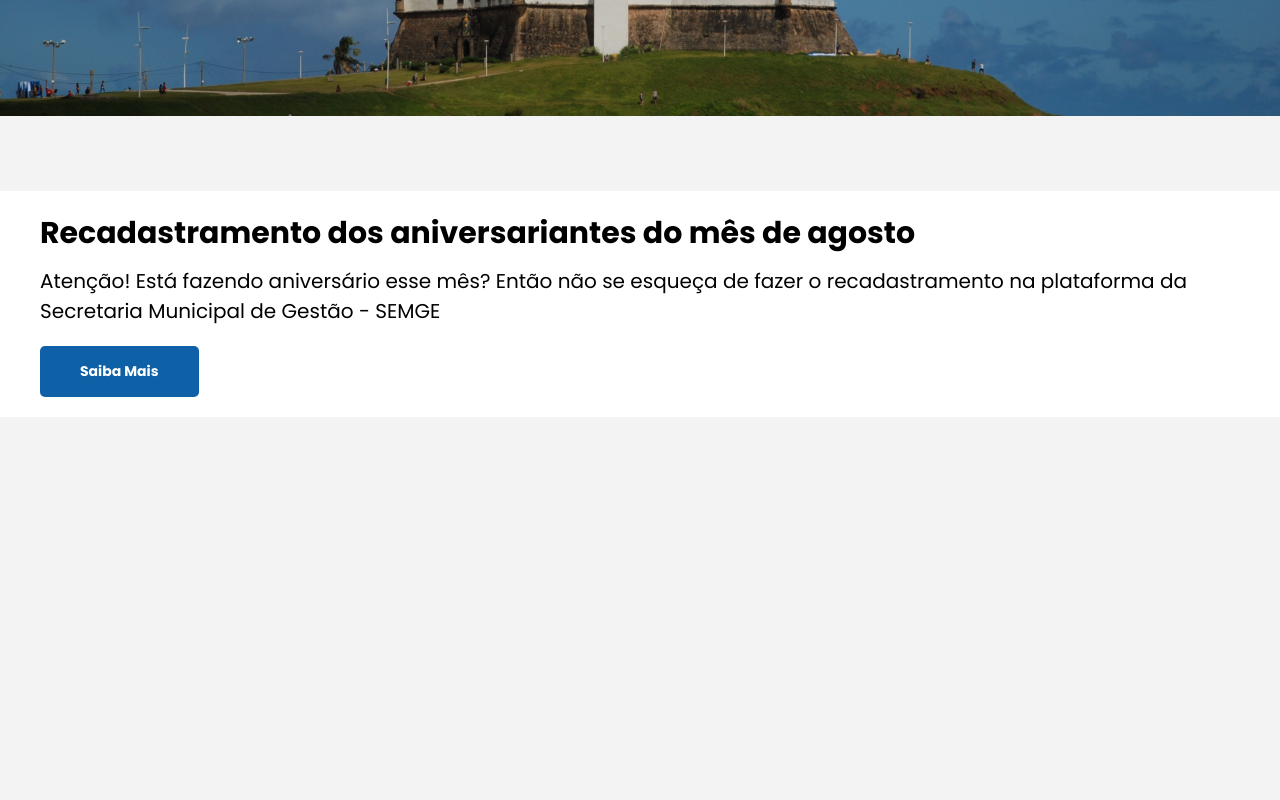
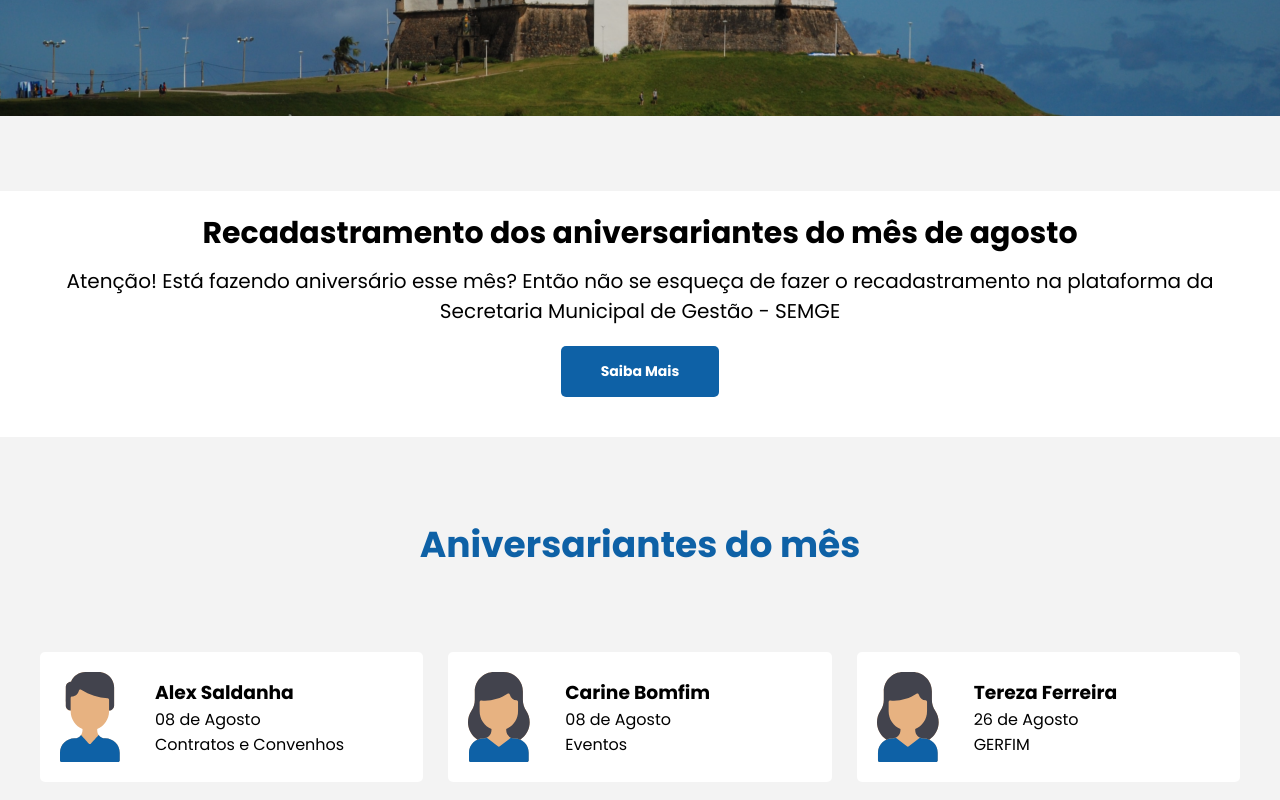
Before and after one commit to AlexShyjada/Intranet, a React (Create React App) app in the folder project/: page / in a window 1280 px wide. Shown: the part 440-1240 px from the top of the page. Before the commit the page ends 857 px from the top, so only its background shows below. Built offline with nearby package versions, Linux system fonts and the light colour scheme.

Commit message:
add section aniversariantes

```diff
--- a/project/src/App.tsx
+++ b/project/src/App.tsx
@@ -2,12 +2,14 @@ import React from 'react';
 import './Global.css'
 import Header from './components/Header/Header'
 import Hero from './components/Hero/Hero'
+import Aniversariantes from './components/Aniversariantes/GridAniversariantes'
 
 function App() {
   return (
     <div className="App">
       <Header/>
       <Hero/>
+      <Aniversariantes/>
     </div>
   );
 }
--- a/project/src/components/Aniversariantes/Aniversariante.tsx
+++ b/project/src/components/Aniversariantes/Aniversariante.tsx
@@ -1,9 +1,18 @@
 import React from 'react'
+import {aniversarianteData} from './Content'
 
-export default function Aniversariante() {
+export default function Aniversariante(props: aniversarianteData) {
+  const {name, sexo, date, sector} = props
   return (
-    <div>
-
+    <div className="aniversariante">
+      <figure className="aniversariante">
+        <img src={`${sexo === 'm' ? `/assets/Aniversariantes/avatar-masculino.svg` : `/assets/Aniversariantes/avatar-feminino.svg`}`} alt="Avatar Aniversariante" />
+      </figure>
+      <article className="aniversarianteData">
+        <h3 className="aniverTitle">{name}</h3>
+        <p className="aniverParagrath">{date}</p>
+        <p className="aniverTitle">{sector}</p>
+      </article>
     </div>
   )
 }
--- a/project/src/components/Aniversariantes/Content.ts
+++ b/project/src/components/Aniversariantes/Content.ts
@@ -1,4 +1,4 @@
-interface aniversarianteData{
+export interface aniversarianteData{
   key: number;
   id: number;
   name: string;
--- /dev/null
+++ b/project/src/components/Aniversariantes/GridAniversariante.css
@@ -0,0 +1,25 @@
+.aniversariantes{
+  margin: 8rem auto;
+}
+
+.gridAniversariantes{
+  display: grid;
+  grid-template-columns: 1fr 1fr 1fr;
+  gap: 2.5rem;
+}
+
+.titleAniversarante{
+  margin: 8rem auto;
+  font-size: 3.6rem;
+  color: var(--azul-prefeitura);
+  text-align: center;
+}
+
+.aniversariante{
+  padding: 1rem;
+  border-radius: 0.5rem;
+  display: flex;
+  align-items: center;
+  gap: 2.5rem;
+  background-color: var(--branco);
+}
--- a/project/src/components/Aniversariantes/GridAniversariantes.tsx
+++ b/project/src/components/Aniversariantes/GridAniversariantes.tsx
@@ -1,9 +1,26 @@
 import React from 'react'
+import './GridAniversariante.css'
+import Aniversariante from './Aniversariante'
+import {content} from './Content'
 
 export default function GridAniversariantes() {
   return (
-    <div>
-
-    </div>
+    <section id="Aniversariantes" className=" aniversariantes container">
+      <h2 className="titleAniversarante">Aniversariantes do mês</h2>
+      <div className="gridAniversariantes">
+        {content.map((item) => {
+          return (
+            <Aniversariante
+              key={item.id}
+              id={item.id}
+              name={item.name}
+              sexo={item.sexo}
+              date={item.date}
+              sector={item.sector}
+            />
+          )
+        })}
+      </div>
+    </section>
   )
 }
--- a/project/src/components/Hero/Hero.css
+++ b/project/src/components/Hero/Hero.css
@@ -17,6 +17,7 @@
 
 .titleHero{
   font-family: 'Poppins', sans-serif;
+  text-align: center;
   font-size: 3rem;
 
 }
@@ -25,14 +26,15 @@
   margin-top: 1rem;
   font-family: 'Poppins', sans-serif;
   font-size: 2rem;
+  text-align: center;
 }
 
 .btnHero{
   display: flex;
-  margin-top: 2rem;
   color: var(--branco);
   font-weight: 700;
   font-size: 1.4rem;
+  margin: 2rem auto;
   height: max-content;
   width: max-content;
   padding: 1.5rem 4rem;
```
Also changed, not shown: project/public/assets/Aniversariantes/avatar-feminino.svg (added), project/public/assets/Aniversariantes/avatar-masculino.svg (added).
